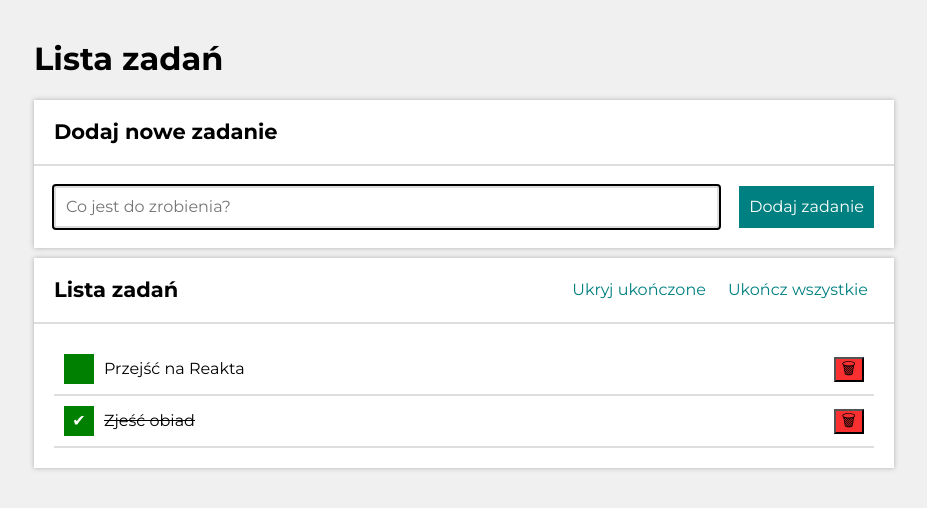
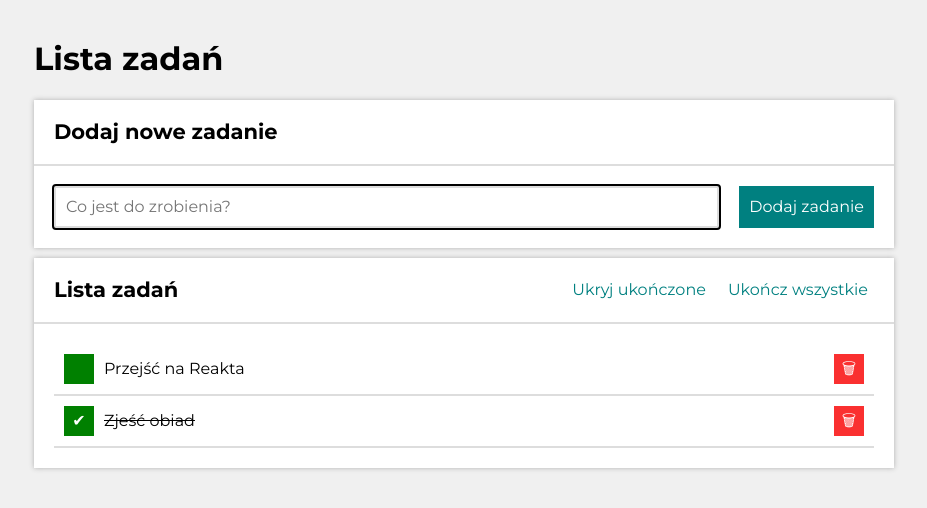
Before and after one commit to akutuzova11/react-to-do-list, a React (Create React App) app: page / in a window 1280 px wide. Shown: the top 508 px of the page, without its empty margins (176-1103 px from the left). Built offline with nearby package versions, Linux system fonts and the light colour scheme.

Commit message:
format the code

```diff
--- a/src/App.js
+++ b/src/App.js
@@ -15,7 +15,7 @@ const hideCompletedTasks = false;
 
 function App() {
   return (
-    <Container >
+    <Container>
       <Header title="Lista zadań" />
       <Section title="Dodaj nowe zadanie" body={<Form />} />
       <Section
@@ -25,7 +25,7 @@ function App() {
           <Buttons tasks={tasks} hideCompletedTasks={hideCompletedTasks} />
         }
       />
-      </Container>
+    </Container>
   );
 }
 
--- a/src/Buttons/index.js
+++ b/src/Buttons/index.js
@@ -4,7 +4,7 @@ import "./style.css";
 const Buttons = ({ tasks, hideCompletedTasks }) => (
   <div className="todoSection__buttonsContainer">
     {tasks.length > 0 && (
-      <React.Fragment>
+      <>
         <button className="todoSection__buttons">
           {hideCompletedTasks ? "Pokaż" : "Ukryj"} ukończone
         </button>
@@ -15,7 +15,7 @@ const Buttons = ({ tasks, hideCompletedTasks }) => (
         >
           Ukończ wszystkie
         </button>
-      </React.Fragment>
+      </>
     )}
   </div>
 );
--- a/src/Tasks/index.js
+++ b/src/Tasks/index.js
@@ -22,7 +22,7 @@ const Tasks = ({tasks, hideCompletedTasks}) => (
         >
           {task.content}
         </span>
-        <button className=" todoTasks__button--deleted">🗑</button>
+        <button className="todoTasks__button todoTasks__button--deleted">🗑</button>
       </li>
     ))}
   </ul>
```
